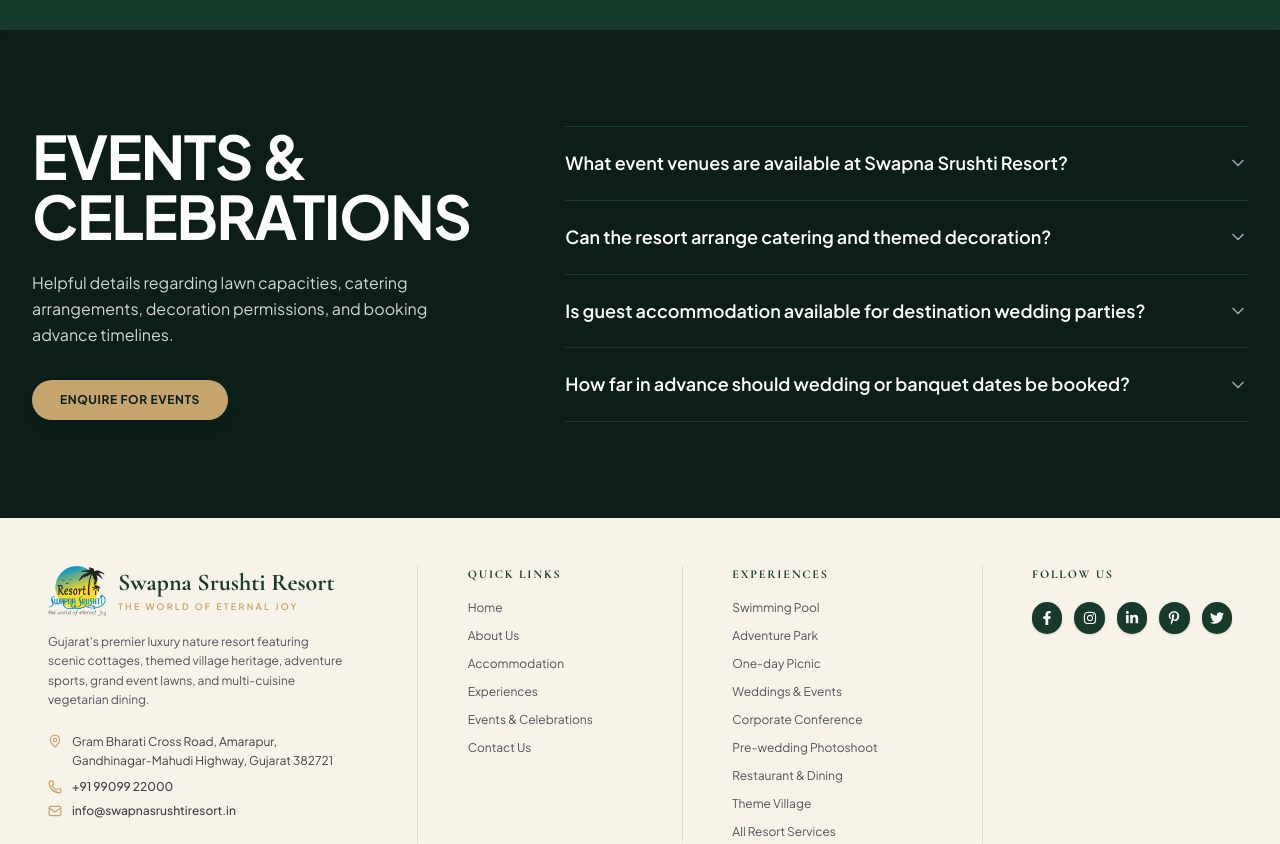
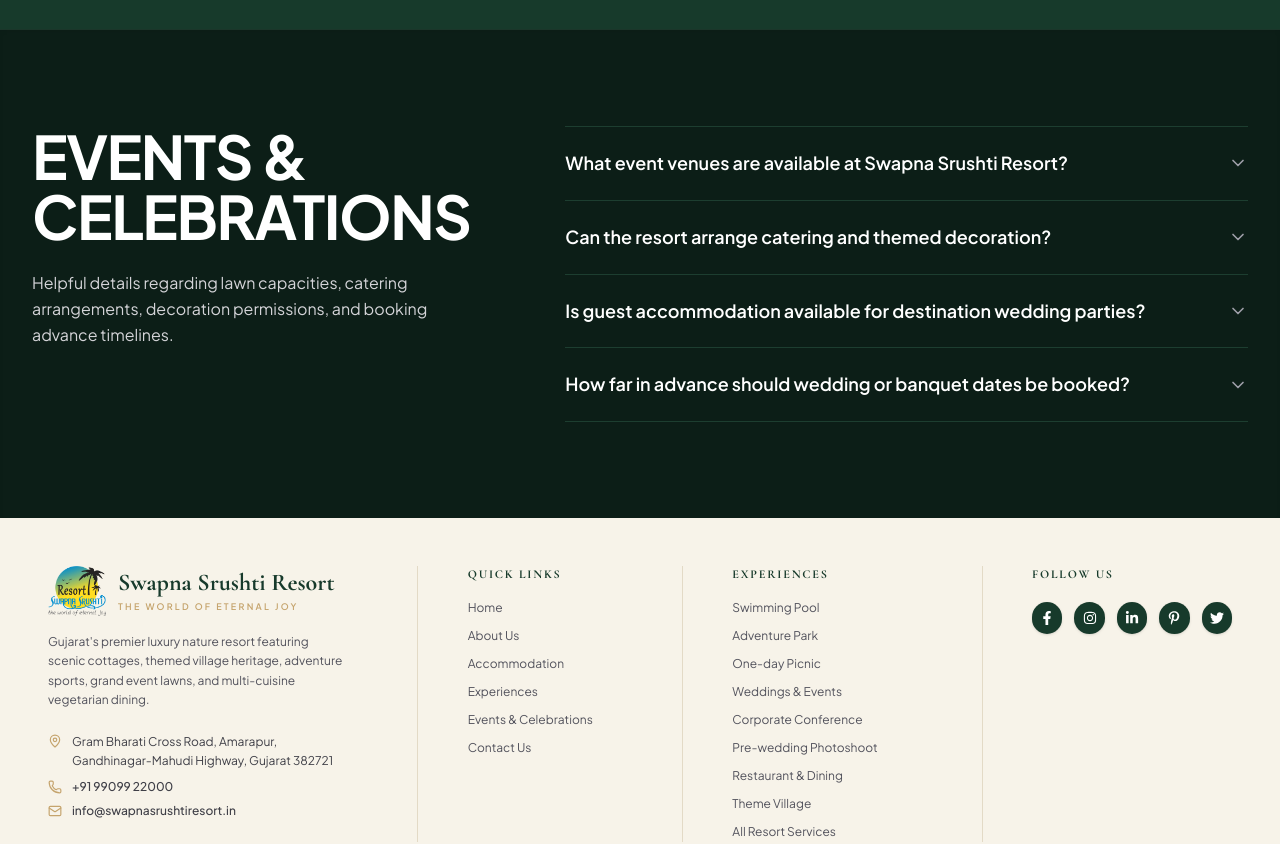
Before and after one commit to krina-jani/swapna-shrusti, a Next.js app: page /events in a window 1280 px wide. Shown: the part 4460-5304 px from the top of the page. Built offline with nearby package versions, Linux system fonts and the light colour scheme.

Commit message:
fix(faq): remove enquiry/contact CTA button across all pages in FAQSection

```diff
--- a/src/components/common/FAQSection.tsx
+++ b/src/components/common/FAQSection.tsx
@@ -43,16 +43,7 @@
             <p className="text-sm sm:text-base text-zinc-300 font-sans leading-relaxed max-w-md">
               {description}
             </p>
-            {ctaText && ctaLink && (
-              <div className="pt-2">
-                <Link
-                  href={ctaLink}
-                  className="inline-block px-7 py-3 rounded-full bg-[#C5A46D] hover:bg-[#b8955c] active:scale-[0.98] text-[#0C1E17] font-bold text-xs uppercase tracking-wider shadow-lg transition-all"
-                >
-                  {ctaText}
-                </Link>
-              </div>
-            )}
+            {/* CTA button removed across all pages as requested */}
           </div>
 
           {/* Right Column: Accordion list with clean border dividers */}
```
